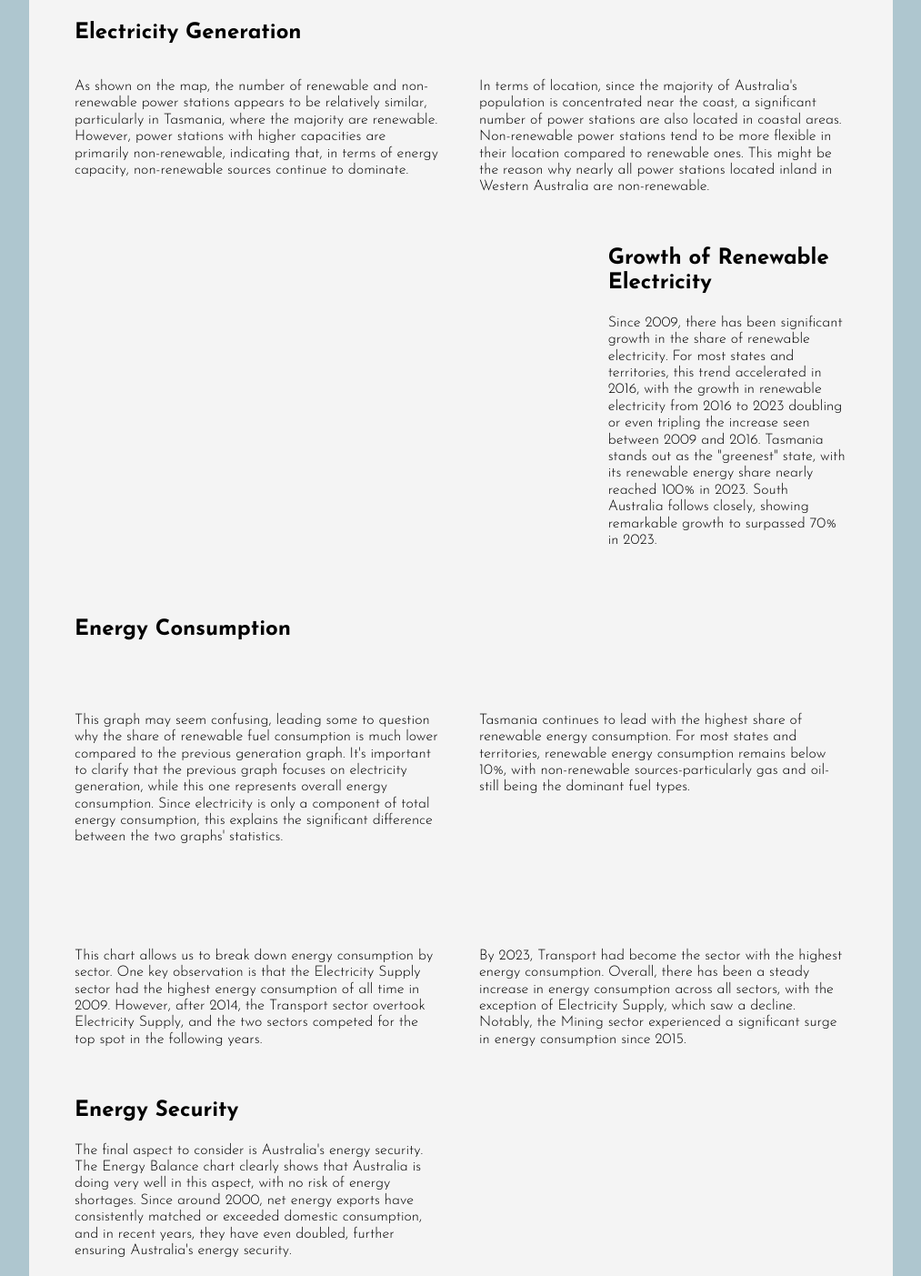
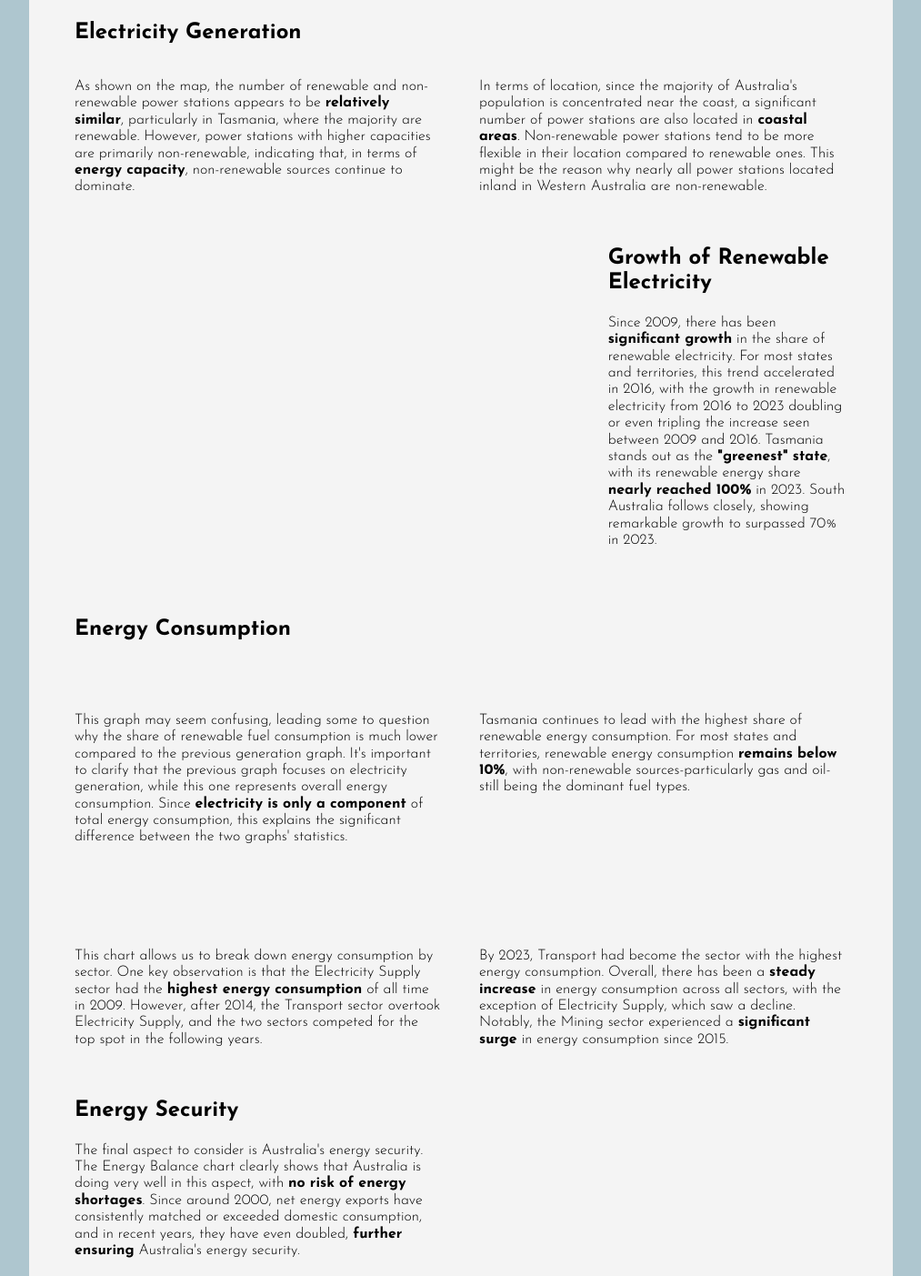
Before and after one commit to ngminh0113/FIT3179-Data-Visualisation-2, a plain HTML site: page index.html in a window 1280 px wide. Shown: the part 205-1608 px from the top of the page at 91% size, without its empty margins (133-1146 px from the left). Drawn offline with nearby package versions, Linux system fonts and the light colour scheme; a script that the page names is missing.

Commit message:
update html file

```diff
--- a/index.html
+++ b/index.html
@@ -53,15 +53,15 @@
       </div>
       <div class="pure-u-1-2">
         <div class="description description-left">
-          <p>As shown on the map, the number of renewable and non-renewable power stations appears to be relatively similar,
+          <p>As shown on the map, the number of renewable and non-renewable power stations appears to be <b>relatively similar</b>,
             particularly in Tasmania, where the majority are renewable. However, power stations with higher capacities
-            are primarily non-renewable, indicating that, in terms of energy capacity, non-renewable sources continue to dominate.</p>
+            are primarily non-renewable, indicating that, in terms of <b>energy capacity</b>, non-renewable sources continue to dominate.</p>
         </div>
       </div>
       <div class="pure-u-1-2">
         <div class="description description-right">
           <p>In terms of location, since the majority of Australia's population is concentrated near the coast, a significant number of
-            power stations are also located in coastal areas. Non-renewable power stations tend to be more flexible in their location
+            power stations are also located in <b>coastal areas</b>. Non-renewable power stations tend to be more flexible in their location
             compared to renewable ones. This might be the reason why nearly all power stations located inland in Western Australia are non-renewable.</p>
         </div>
       </div>
@@ -76,10 +76,10 @@
       <div class="pure-u-1-3">
         <div class="description description-right">
           <h2>Growth of Renewable Electricity</h2>
-          <p>Since 2009, there has been significant growth in the share of renewable electricity. For most states and territories,
+          <p>Since 2009, there has been <b>significant growth</b> in the share of renewable electricity. For most states and territories,
             this trend accelerated in 2016, with the growth in renewable electricity from 2016 to 2023 doubling or even tripling
-            the increase seen between 2009 and 2016. Tasmania stands out as the "greenest" state, with its renewable energy
-            share nearly reached 100% in 2023. South Australia follows closely, showing remarkable growth to surpassed 70% in 2023.</p>
+            the increase seen between 2009 and 2016. Tasmania stands out as the <b>"greenest" state</b>, with its renewable energy
+            share <b>nearly reached 100%</b> in 2023. South Australia follows closely, showing remarkable growth to surpassed 70% in 2023.</p>
         </div>
       </div>
 
@@ -101,14 +101,14 @@
         <div class="description description-left">
           <p>This graph may seem confusing, leading some to question why the share of renewable fuel consumption is much lower compared
              to the previous generation graph. It's important to clarify that the previous graph focuses on electricity generation,
-             while this one represents overall energy consumption. Since electricity is only a component of total energy consumption,
+             while this one represents overall energy consumption. Since <b>electricity is only a component</b> of total energy consumption,
              this explains the significant difference between the two graphs' statistics.</p>
         </div>
       </div>
       <div class="pure-u-1-2">
         <div class="description description-right">
           <p>Tasmania continues to lead with the highest share of renewable energy consumption. For most states and territories,
-             renewable energy consumption remains below 10%, with non-renewable sources-particularly gas and oil-still being the dominant fuel types.</p>
+             renewable energy consumption <b>remains below 10%</b>, with non-renewable sources-particularly gas and oil-still being the dominant fuel types.</p>
         </div>
       </div>
     </div>
@@ -126,16 +126,16 @@
     <div class="pure-g">
       <div class="pure-u-1-2">
         <div class="description description-left">
-          <p>This chart allows us to break down energy consumption by sector. One key observation is that the Electricity Supply sector had the highest
-            energy consumption of all time in 2009. However, after 2014, the Transport sector overtook Electricity Supply, and the two sectors competed for the top spot
+          <p>This chart allows us to break down energy consumption by sector. One key observation is that the Electricity Supply sector had the <b>highest
+            energy consumption</b> of all time in 2009. However, after 2014, the Transport sector overtook Electricity Supply, and the two sectors competed for the top spot
             in the following years.</p>
         </div>
       </div>
       <div class="pure-u-1-2">
         <div class="description description-right">
-          <p>By 2023, Transport had become the sector with the highest energy consumption. Overall, there has been a steady increase in energy
-            consumption across all sectors, with the exception of Electricity Supply, which saw a decline. Notably, the Mining sector experienced a significant surge in
-            energy consumption since 2015.</p>
+          <p>By 2023, Transport had become the sector with the highest energy consumption. Overall, there has been a <b>steady increase</b> in energy
+            consumption across all sectors, with the exception of Electricity Supply, which saw a decline. Notably, the Mining sector experienced a
+            <b>significant surge</b> in energy consumption since 2015.</p>
         </div>
       </div>
     </div>
@@ -147,8 +147,8 @@
         <div class="description description-left">
           <h2>Energy Security</h2>
           <p>The final aspect to consider is Australia's energy security. The Energy Balance chart clearly shows that Australia is doing very well in this aspect,
-            with no risk of energy shortages. Since around 2000, net energy exports have consistently matched or exceeded domestic consumption, and in recent years,
-            they have even doubled, further ensuring Australia's energy security. </p>
+            with <b>no risk of energy shortages</b>. Since around 2000, net energy exports have consistently matched or exceeded domestic consumption, and in recent years,
+            they have even doubled, <b>further ensuring</b> Australia's energy security. </p>
         </div>
       </div>
       <div class="pure-u-1-2">
```
